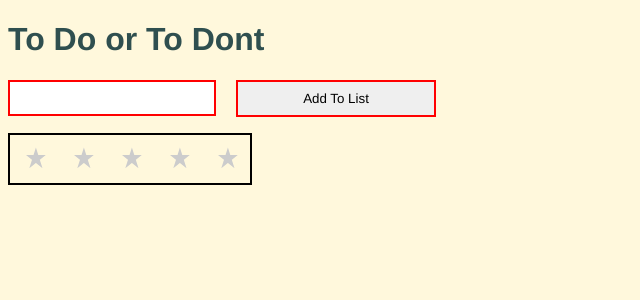
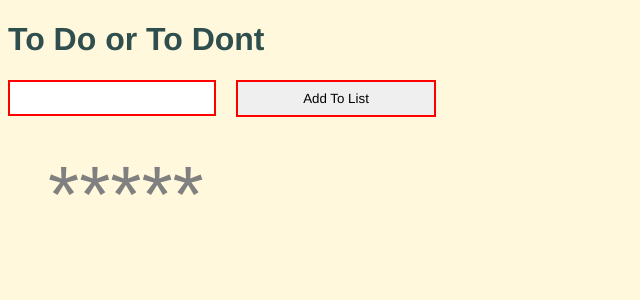
Before and after one commit to ccloops/todont, a React app: page / in a window 1280 px wide. Shown: the top 300 px of the page, without its empty margins (0-640 px from the left). Built offline with nearby package versions, Linux system fonts and the light colour scheme.

Commit message:
refactoring stars without using an svg

```diff
--- a/src/components/App.js
+++ b/src/components/App.js
@@ -4,7 +4,7 @@ import ReactDOM from 'react-dom';
 import TextInput from './TextInput';
 import List from './List';
 import Submit from './Submit';
-import StarRating from './Stars';
+import StarRating from './Stars-List';
 
 export default class App extends Component {
   constructor(props) {
--- /dev/null
+++ b/src/components/Stars-List.js
@@ -0,0 +1,56 @@
+import React, { Component } from 'react';
+
+import './Stars-List.scss';
+
+export default class Star extends Component {
+  constructor(props) {
+    super(props);
+    this.state = {
+      rating: 0,
+      hasVoted: false,
+    };
+    this.handleHover = this.handleHover.bind(this);
+  }
+
+  handleHover(index) {
+    this.setState({ rating: index + 1 });
+  }
+
+  handleMouseOut() {
+    if(this.state.hasVoted) {
+      return;
+    }
+    this.setState({ rating: 0 });
+  }
+
+  handleClick(index) {
+    this.setState({ hasVoted: true });
+  }
+
+  setColor(isHighlighted) {
+    return isHighlighted ? 'yellow' : 'gray';
+  }
+
+  render() {
+    const {
+      handleHover,
+      handleMouseOut,
+      handleClick,
+      setColor,
+      state: {rating},
+    } = this;
+    return(
+      <ul>
+        {new Array(5).fill(null).map((item, index) => (
+          <li
+            key={`star-item-${index}`}
+            onMouseOver={() => handleHover(index)}
+            onMouseOut={handleMouseOut}
+            onClick={() => handleClick(index)}
+            style={{color: setColor((index + 1) <= rating)}}
+          >*</li>
+        ))}
+      </ul>
+    );
+  }
+}
--- /dev/null
+++ b/src/components/Stars-List.scss
@@ -0,0 +1,9 @@
+ul {
+  display: flex;
+}
+
+li {
+  font-size: 5em;
+  list-style-type: none;
+  color: lightGray;
+}
--- a/src/components/Stars.js
+++ b/src/components/Stars.js
@@ -1,5 +1,4 @@
 import React, { Component } from 'react';
-import PropTypes from 'prop-types';
 import styled from 'styled-components';
 
 const StarContainer = styled.ul`
```
